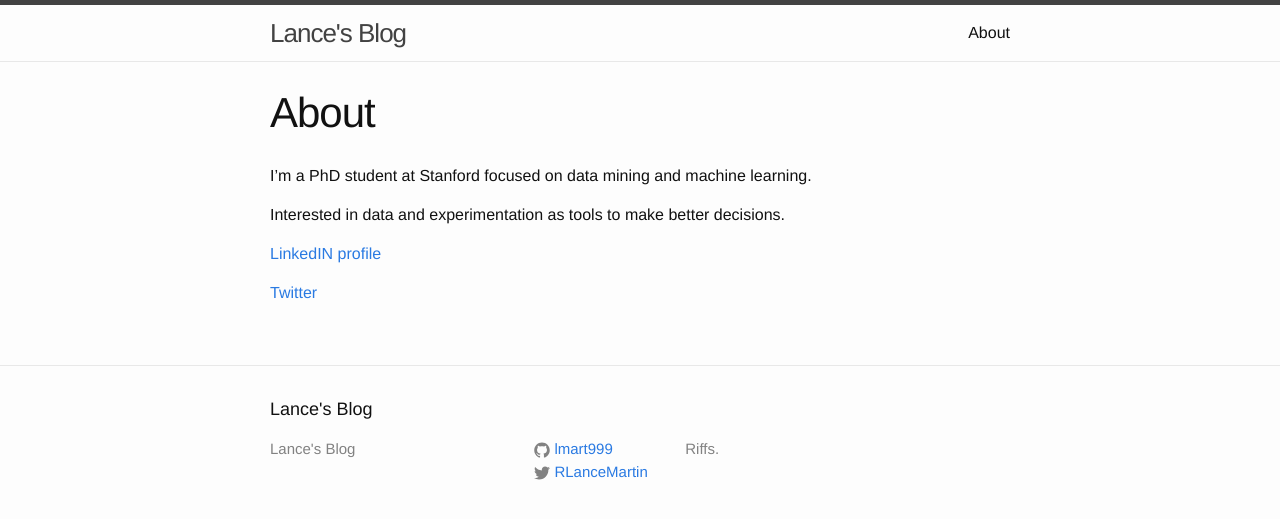
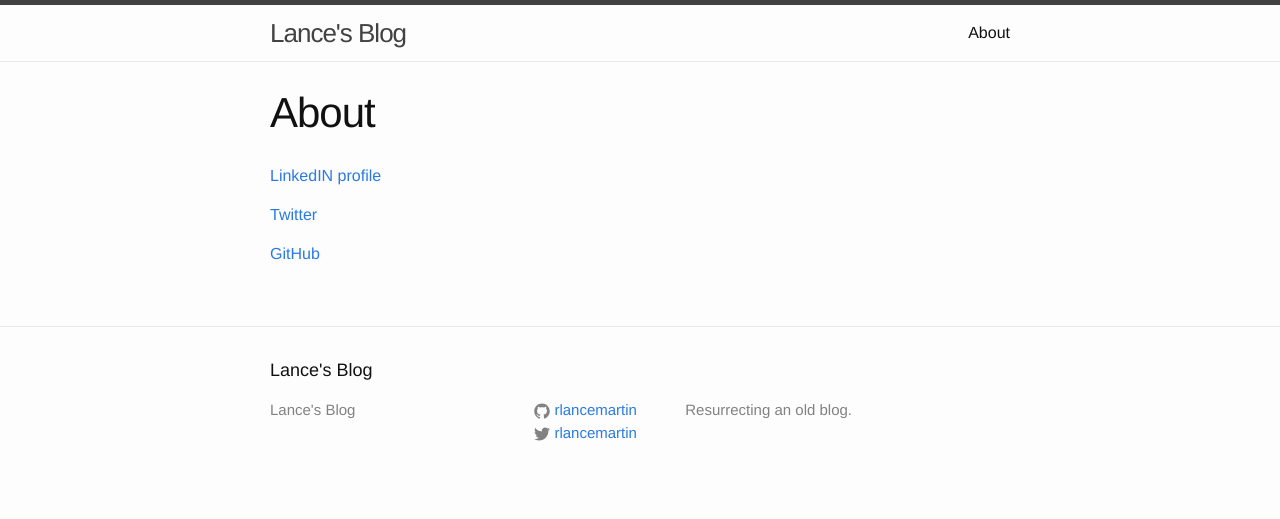
Before and after one commit to rlancemartin/rlancemartin.github.io, a Jekyll site: the page built from about.md, in a window 1280 px wide. Shown: the top 519 px of the page. Built offline with Jekyll 4.4.1, drawn with Linux system fonts in a browser that asks for light colours; Markdown is read by kramdown in place of the engine named in the settings.

```diff
--- a/_config.yml
+++ b/_config.yml
@@ -1,11 +1,11 @@
 # Site settings
 title: Lance's Blog
 email:
-description: "Riffs."
+description: "Resurrecting an old blog."
 baseurl: ""
-url: "http://lmart999.github.io"
-twitter_username: RLanceMartin
-github_username: lmart999
+url: "http://rlancemartin.github.io"
+twitter_username: rlancemartin
+github_username: rlancemartin
 
 # Build settings
 markdown: redcarpet
--- a/_posts/2015-02-8-digital.markdown
+++ b/_posts/2015-02-8-digital.markdown
@@ -6,7 +6,7 @@ excerpt: "High throughput sequencing can be used to understand viral mechanism."
 date:   2015-02-10 10:19:00
 ---
 
-###Data to develop new drugs
+### Data to develop new drugs
 
 In the late 19th century, pathogen-immune serum was first used as a treatment against infectious disease. This lead to generations of work on antibiotics, resulting in sulfa drugs by 1936 and penicillin in 1943. Nearly all of the antibiotics in use today are compounds that were discovered during the 1940s to 1960s - the golden era of antibiotic discovery - or their derivatives.
 
@@ -45,6 +45,6 @@ The pipeline puts the sequenced fragments into bins based upon RNA type and prov
 </figcaption>
 </figure>
 
-####Applying the pipeline
+#### Applying the pipeline
 
 From the mapping of PCBP to Hepatitis-C, we uncovered new details about how the virus replicates (RNA, 2014). We also applied this tool to retroviruses and discovered that embryo development occurs in the presence of retroviral proteins (Nature, in press, 2015)! We used it to discover something fundamental about ribosomes (Nature, 2014) and to study brain cancers (in review).
--- a/about.md
+++ b/about.md
@@ -4,10 +4,8 @@ title: About
 permalink: /about/
 ---
 
-I'm a PhD student at Stanford focused on data mining and machine learning.
-
-Interested in data and experimentation as tools to make better decisions.
-
 [LinkedIN profile](http://www.linkedin.com/pub/lance-martin/5/33b/64a/en)
 
 [Twitter](https://twitter.com/RLanceMartin)
+
+[GitHub](https://github.com/rlancemartin)
```
Also changed, not shown: _posts/2025-04-03-vibe-code.md (added, +83 -0 lines), assets/llm_context.png (added), assets/vibe_code.png (added), assets/vibe_code_benchmark.png (added).
